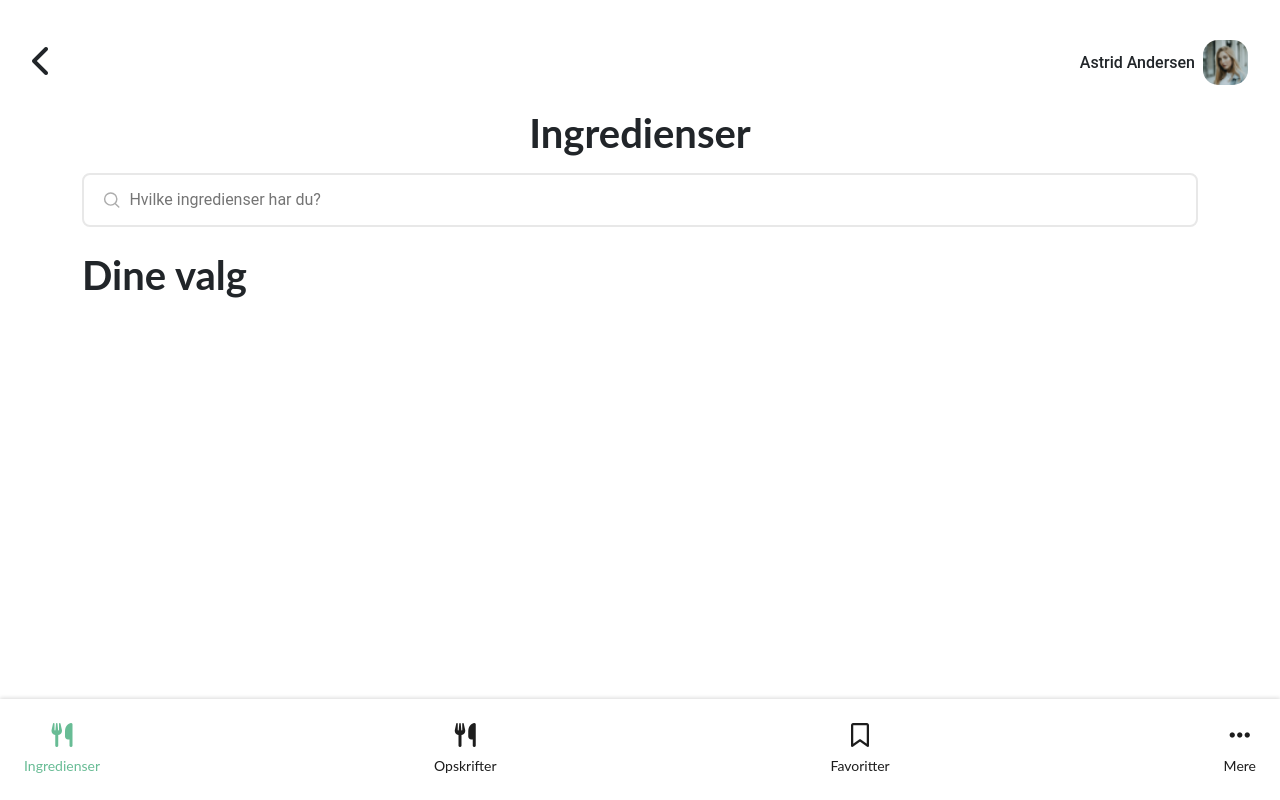
After one commit to d-osbeck/eatit-app, a PHP site: page /ingredienser.php in a window 1280 px wide. The commit adds this page. Run offline with PHP 8.4, Linux system fonts and the light colour scheme; style sheets or scripts are compiled from the project's sources; some libraries are stand-ins or nearby versions.

Commit message:
Finpudsning på onboarding og login. Påbegyndt ingredienser. Lavet en nav bar og header bar som includes, mangler stadig forskellige ikoner.

```diff
--- a/css/styles.scss
+++ b/css/styles.scss
@@ -4,11 +4,15 @@
 
 body {
   margin: 0;
+  font-family: 'Roboto', sans-serif;
+  font-weight: 300;
 }
 
 h1, h2, h3, h4, h5, h6 {
   margin: 0;
   padding: 0;
+  font-family: 'Lato', sans-serif;
+  font-weight: 700;
 }
 
 ul, ol {
@@ -32,6 +36,13 @@ img {
   height: auto;
 }
 
+input[type="search"]::-webkit-search-decoration,
+input[type="search"]::-webkit-search-cancel-button,
+input[type="search"]::-webkit-search-results-button,
+input[type="search"]::-webkit-search-results-decoration {
+  -webkit-appearance:none;
+}
+
 /* Globals */
 
 section {
@@ -45,6 +56,23 @@ section {
   color: white;
   font-size: 1rem;
   font-weight: 500;
+}
+
+.input {
+  width: 100%;
+  border: none;
+  outline: none;
+  font-size: 1rem;
+  color: #1D1D1D;
+}
+
+.input-field {
+  display: flex;
+  justify-content: space-between;
+  align-items: center;
+  padding: .75rem 1rem;
+  border-radius: .5rem;
+  border: 2px solid #E8E8E8;
 }
 
 /* Onboarding */
@@ -95,6 +123,10 @@ section {
   color: #ADADAD;
 }
 
+.highlight-text {
+  color: #68BC95;
+}
+
 #icon-swipe {
   width: 100px;
   height: 50px;
@@ -128,10 +160,10 @@ section {
 }
 
 @keyframes hand-swipe-start {
-  5% { transform: translateX(3px) rotate(6deg); }
+  5% { transform: translateX(0px) rotate(0deg); }
   25% { transform: translateX(0px) rotate(0deg); }
   28% { transform: translateX(0px) rotate(0deg); }
-  33% { transform: translateX(0px) rotate(0deg); }
+  33% { transform: translateX(-3px) rotate(-6deg); }
   53% { transform: translateX(0px) rotate(0deg); }
   100% { transform: translateX(0px) rotate(0deg); }
 }
@@ -148,3 +180,49 @@ section {
   47% { transform: translateX(-10px); opacity: 0; }
   48%, 100% { transform: translateX(0); opacity: 0; }
 }
+
+/* Nav bar */
+
+.nav__menu {
+  width: 100%;
+  position: fixed;
+  bottom: 0;
+  left: 0;
+  background-color: #fff;
+  box-shadow: 0 -1px 4px rgba(0,0,0,.15);
+  padding: 1.5rem;
+}
+
+.nav__link {
+  color: #1D1D1D;
+  text-decoration: none;
+  display: flex;
+  align-items: center;
+  flex-direction: column;
+  font-size: 1.5rem;
+}
+
+.nav__text {
+  font-size: .875rem;
+  font-weight: 400;
+  font-family: 'Lato', sans-serif;
+}
+
+.nav__menu .active {
+  color: #68BC95;
+}
+
+/* Header bar */
+
+.header__profile-pic {
+  width: 45px;
+  height: 45px;
+  border-radius: 15px;
+  background-image: url('../img/placeholder-profile.png');
+  background-position: center;
+  background-size: cover;
+}
+
+.header__name {
+  font-weight: 500;
+}
--- /dev/null
+++ b/includes/header-bar.php
@@ -0,0 +1,14 @@
+<div class="header__bar d-flex justify-content-between align-items-center p-3 py-4">
+    <div class="header__arrow">
+        <a id="back-link">
+            <i class="fas fa-chevron-left fa-2x" style="color: #212529;"></i>
+        </a>
+    </div>
+
+    <div class="header__profile d-flex justify-content-center align-items-center">
+        <p class="header__name me-2">Astrid Andersen</p>
+        <a href="profile.php">
+            <div class="header__profile-pic"></div>
+        </a>
+    </div>
+</div>
--- /dev/null
+++ b/includes/nav.php
@@ -0,0 +1,28 @@
+<div class="nav__menu" id="nav-menu">
+    <ul class="nav__list d-flex justify-content-between m-0">
+        <li class="nav__item list-unstyled">
+            <a href="../ingredienser.php" class="nav__link active">
+                <i class="fas fa-utensils mb-2"></i>
+                <p class="nav__text">Ingredienser</p>
+            </a>
+        </li>
+        <li class="nav__item list-unstyled">
+            <a href="opskrifter.php" class="nav__link">
+                <i class="fas fa-utensils mb-2"></i>
+                <p class="nav__text">Opskrifter</p>
+            </a>
+        </li>
+        <li class="nav__item list-unstyled">
+            <a href="favoritter.php" class="nav__link">
+                <i class="far fa-bookmark mb-2"></i>
+                <p class="nav__text">Favoritter</p>
+            </a>
+        </li>
+        <li class="nav__item list-unstyled">
+            <a href="mere.php" class="nav__link">
+                <i class="fas fa-ellipsis-h mb-2"></i>
+                <p class="nav__text">Mere</p>
+            </a>
+        </li>
+    </ul>
+</div>
--- /dev/null
+++ b/ingredienser.php
@@ -0,0 +1,53 @@
+<!DOCTYPE html>
+<html lang="da">
+<head>
+    <meta charset="utf-8">
+    <title>Login</title>
+
+    <meta name="robots" content="All">
+    <meta name="author" content="Udgiver">
+    <meta name="copyright" content="Information om copyright">
+
+    <link href="css/bootstrap.css" rel="stylesheet" type="text/css">
+    <link href="css/styles.css" rel="stylesheet" type="text/css">
+    <link href="css/ingredienser.css" rel="stylesheet" type="text/css">
+
+    <meta name="viewport" content="width=device-width, initial-scale=1">
+</head>
+
+<body>
+
+<section class="header pb-0">
+    <?php include 'includes/header-bar.php'?>
+
+    <div class="header__title d-flex justify-content-center">
+        <h1>Ingredienser</h1>
+    </div>
+</section>
+
+<section class="main">
+    <div class="main__search container">
+        <div class="input-field mb-3">
+            <svg width="24" height="24" fill="none" viewBox="0 0 24 24" class="me-1">
+                <path stroke="#ADADAD" stroke-linecap="round" stroke-linejoin="round" stroke-width="1.5" d="M19.25 19.25L15.5 15.5M4.75 11C4.75 7.54822 7.54822 4.75 11 4.75C14.4518 4.75 17.25 7.54822 17.25 11C17.25 14.4518 14.4518 17.25 11 17.25C7.54822 17.25 4.75 14.4518 4.75 11Z"></path>
+            </svg>
+            <label for="search-input"></label>
+            <input type="search" class="search-input input" placeholder="Hvilke ingredienser har du?" id="search-input">
+        </div>
+    </div>
+
+    <div class="main__content container">
+        <div class="main__content__title mt-4">
+            <h1>Dine valg</h1>
+        </div>
+    </div>
+</section>
+
+<?php include 'includes/nav.php' ?>
+
+<script src="js/main.js"></script>
+
+<script src="https://kit.fontawesome.com/d7a71e7a7e.js" crossorigin="anonymous"></script>
+<script src="node_modules/bootstrap/dist/js/bootstrap.bundle.min.js"></script>
+</body>
+</html>
--- a/js/main.js
+++ b/js/main.js
@@ -1,19 +1,12 @@
-/* Login skjul kodeord */
-const showHiddenInput = (inputPassword, inputIcon) => {
-    const input = document.getElementById(inputPassword),
-          iconEye = document.getElementById(inputIcon)
+/* Go back link */
 
-    iconEye.addEventListener('click', () => {
-        if(input.type === 'password'){
-            input.type = 'text'
+const goBack = document.getElementById('back-link');
 
-            iconEye.classList.add('fa-eye-slash')
-        }else{
-            input.type = 'password'
+goBack.setAttribute('href', document.referrer);
 
-            iconEye.classList.remove('fa-eye-slash')
-        }
-    })
-}
+goBack.onclick = function() {
+    history.back();
+    return false;
+};
 
-showHiddenInput('password-input','login-hide')
+/* */
--- /dev/null
+++ b/profile.php
@@ -0,0 +1 @@
+<?php
```
Also changed, not shown: css/login.scss (+1 -18 lines), index.php (+6 -3 lines), js/showHiddenInput.js (added, +19 -0 lines), login.php (+14 -13 lines), css/ingredienser.scss (added), img/placeholder-profile.png (added).
